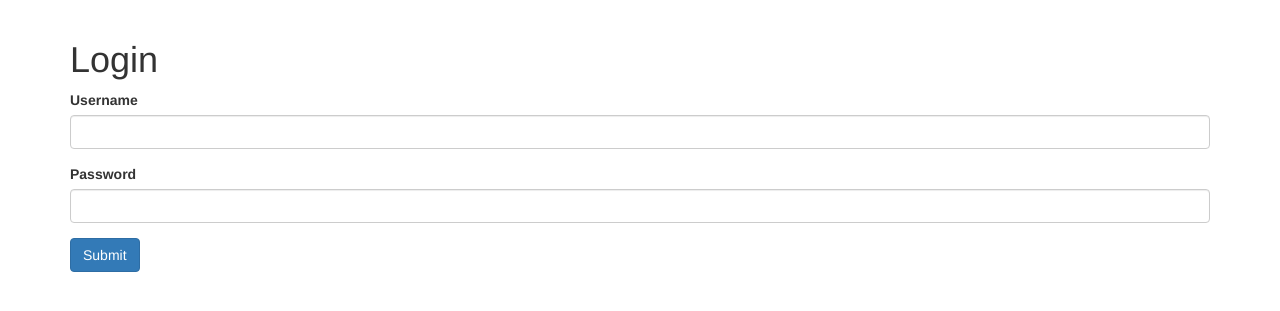
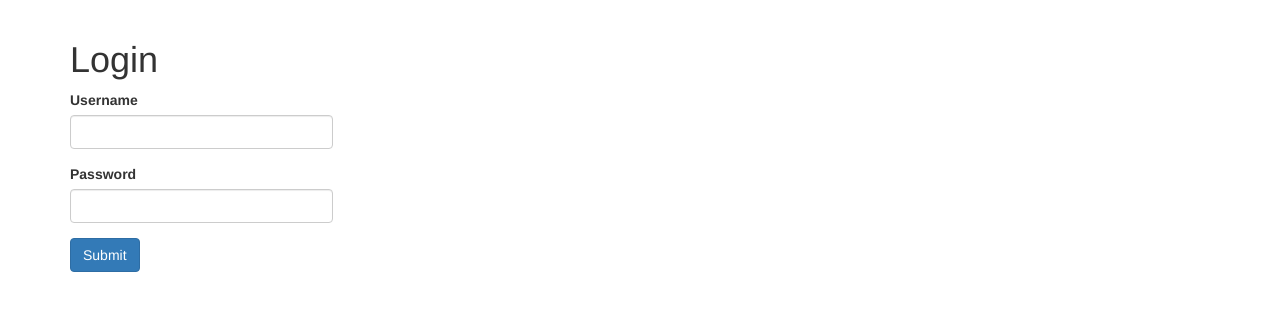
Before and after one commit to 21isenough/VisaCalculator, a Flask app: page /login in a window 1280 px wide. Shown: the part 52-363 px from the top of the page. Run offline with Flask 2, Linux system fonts and the light colour scheme; parts of the project's set-up code (start-up, migrations or seed data) failed here and were passed over; some libraries are stand-ins or nearby versions.

Commit message:
initial changes

```diff
--- a/templates/index.html
+++ b/templates/index.html
@@ -3,10 +3,10 @@
 
 {% block body %}
  <div class="jumbotron text-center">
-   <h1>Welcome to MyVisaCalculator</h1>
-   <p class="lead">Online-Calculator to calculate the exact amount of days you can stay in a given country.</p>
+   <h1>Willkommen beim <br> VisaCalculator</h1>
+   <p class="lead">Dein Online Rechner zum Kalkulieren deiner <br>Aufenthaltsberechtigung in der Türkei.<br></p>
    {% if session.logged_in == NULL %}
-     <a href="/register" class="btn btn-primary btn-lg">Register</a>
+     <a href="/register" class="btn btn-primary btn-lg">Registrieren</a>
      <a href="/login" class="btn btn-success btn-lg">Login</a>
    {% endif %}
  </div>
--- a/templates/login.html
+++ b/templates/login.html
@@ -3,14 +3,22 @@
 {% block body %}
   <h1>Login</h1>
   <form action="" method="POST">
-    <div class="form-group">
+  <div class="row">
+    <div class="form-group col-xs-3">
       <label>Username</label>
       <input type="text" name="username" class="form-control" value={{request.form.username}}>
     </div>
-    <div class="form-group">
+  </div>
+  <div class="row">
+    <div class="form-group col-xs-3">
       <label>Password</label>
       <input type="password" name="password" class="form-control" value={{request.form.password}}>
     </div>
-    <button type="submit" class="btn btn-primary">Submit</button>
+  </div>
+  <div class="row">
+    <div class="form-group col-xs-3">
+      <button type="submit" class="btn btn-primary">Submit</button>
+    </div>
+  </div>
   </form>
 {% endblock %}
--- a/templates/mytrips.html
+++ b/templates/mytrips.html
@@ -8,11 +8,11 @@
         <div class="container">
             <div class="row">
                 <div class="intros">
-                    {% for trip in trips %}
+                    {% for aufenthalt in aufenthalte %}
                     <div class="col-sm-4">
                         <div class="intro text-center wow animated fadeInUp"  data-wow-duration="1.5s">
                             <span class="intro-icon"><i class="fa fa-paint-brush"></i></span>
-                            <h4 class="intro-heading">{{trip.destination}}</h4>
+                            <h4 class="intro-heading">{{aufenthalt.destination}}</h4>
                             <p>Lorem ipsum dolor sit amet, consectetured adipiscing elit, sed do eiusmod tempor inci didunt ut labore et dolore magna aliqua. Ut enim ad minim veniam, quis nostrud exer citation ullamco laboris.</p>
                         </div>
                     </div>
```
